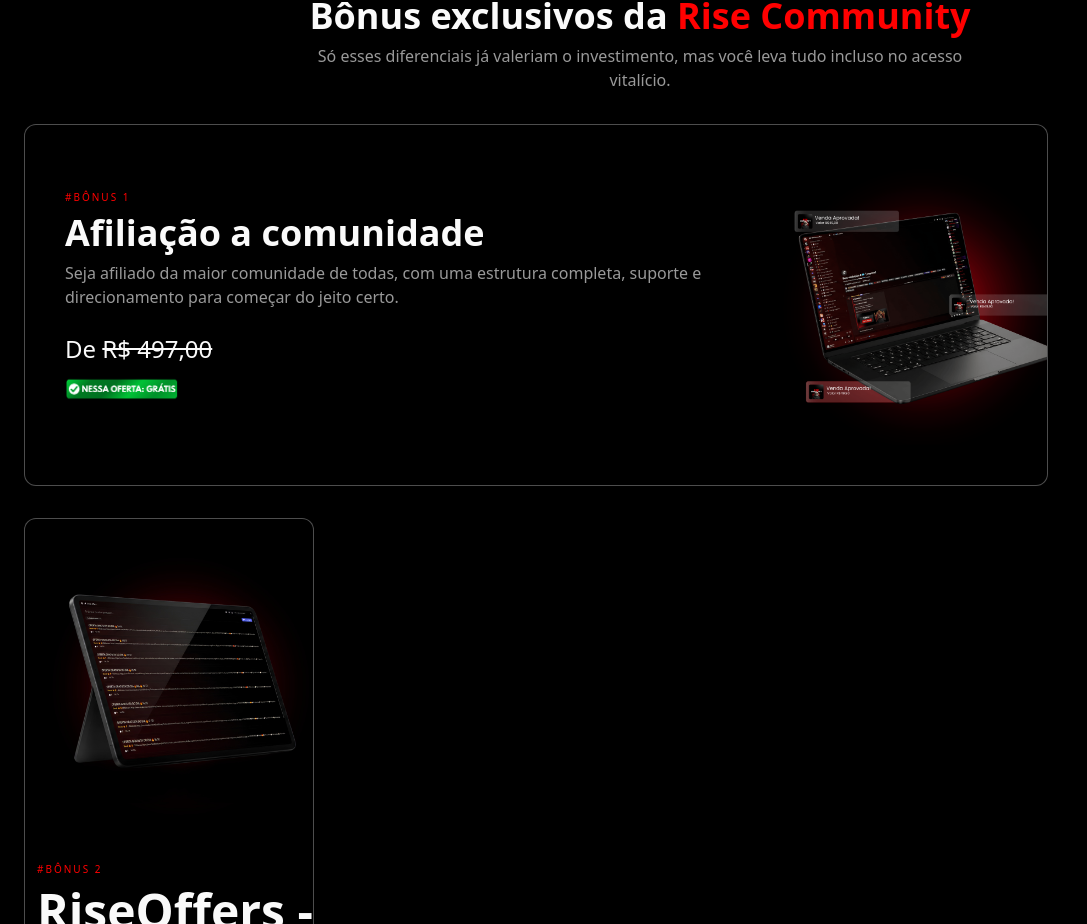
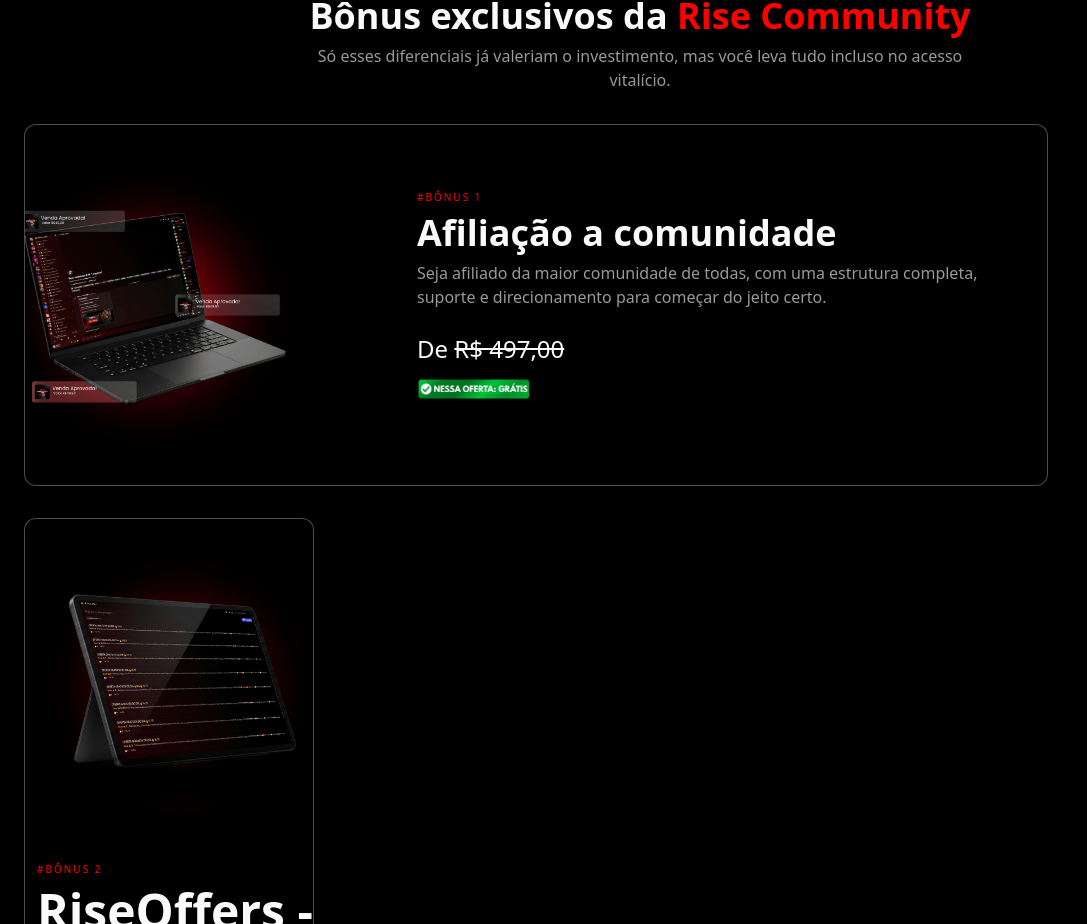
Before and after one commit to alessanderlaem-lang/course-drag-finder, a React (Vite) app: page / in a window 1280 px wide. Shown: the part 836-1760 px from the top of the page, without its empty margins (0-1087 px from the left). Built offline with nearby package versions, Linux system fonts and the light colour scheme; the HTML template or start-up script is replaced by a standard one.

Commit message:
Reverted to commit a2fbce9c502ecce693149ef9789c9fce51992d0d

```diff
--- a/src/components/BonusSection.tsx
+++ b/src/components/BonusSection.tsx
@@ -46,20 +46,20 @@ const BonusSection = () => {
             className="w-full max-w-5xl"
           >
             <div
-              className="group relative h-full flex flex-row items-center justify-between bg-background border border-white/30 pl-10 py-10 pr-0 rounded-xl overflow-hidden hover:border-red-500/30 transition-all duration-300 min-h-[320px] w-full"
+              className="group relative h-full flex flex-row items-center justify-start bg-background border border-white/30 pr-10 py-10 pl-0 rounded-xl overflow-hidden hover:border-red-500/30 transition-all duration-300 min-h-[320px] w-full gap-8"
             >
-              <div className="flex flex-col text-left">
+              <img
+                src={bonusMetodos}
+                alt="Bônus Métodos"
+                className="w-[280px] h-auto object-contain flex-shrink-0 -ml-4"
+              />
+              <div className="flex flex-col text-left ml-24">
                 <span className="text-primary font-light text-[10px] tracking-[0.2em]">#BÔNUS 1</span>
                 <p className="text-foreground font-bold text-3xl md:text-4xl mt-2">Afiliação a comunidade</p>
                 <p className="text-muted-foreground font-light text-[16px] mt-2">Seja afiliado da maior comunidade de todas, com uma estrutura completa, suporte e direcionamento para começar do jeito certo.</p>
                 <p className="text-foreground font-light text-2xl mt-6">De <span className="line-through">R$ 497,00</span></p>
                 <img src={nessaOfertaGratis} alt="Nessa oferta: Grátis" className="h-[4rem] -mt-2 w-fit" />
               </div>
-              <img
-                src={bonusMetodos}
-                alt="Bônus Métodos"
-                className="w-[280px] h-auto object-contain flex-shrink-0 -mr-4"
-              />
             </div>
           </motion.div>
         </div>
```
